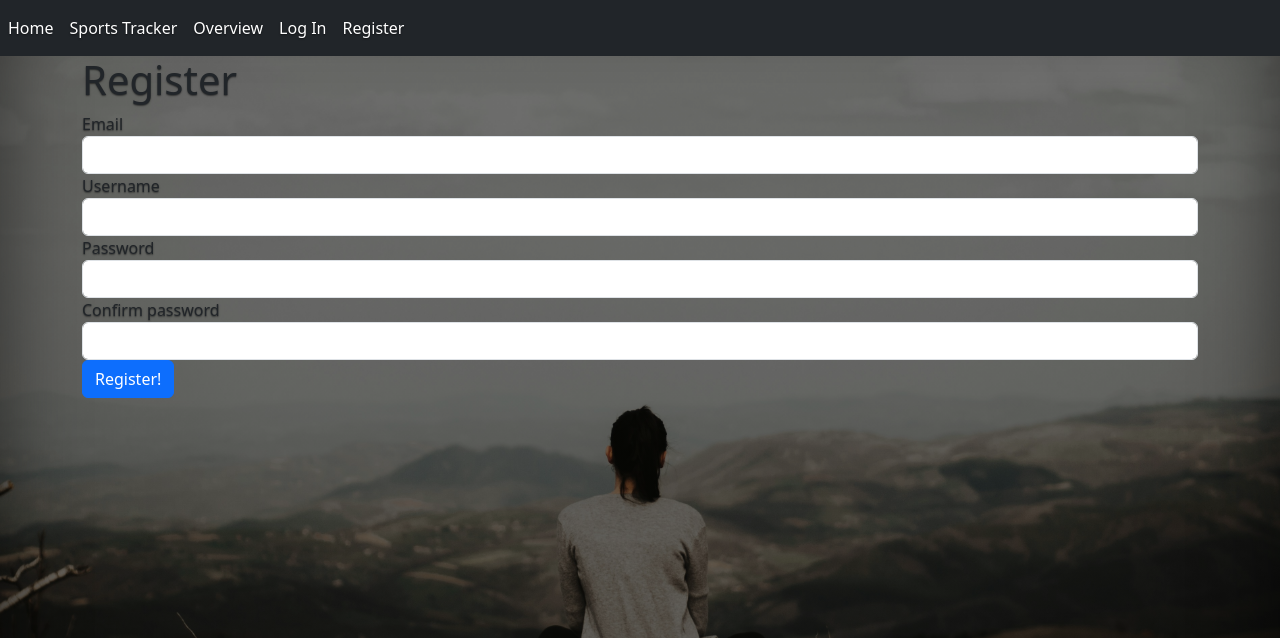
After one commit to AndreWe93/webdev-project-me, a Flask app: page /register in a window 1280 px wide. The commit adds this page. Shown: the top 638 px of the page. Run offline with Flask 3, Linux system fonts and the light colour scheme.

Commit message:
registration form and user db

```diff
--- a/app.py
+++ b/app.py
@@ -1,7 +1,7 @@
 from myproject import app, db
-from flask import render_template, url_for, redirect
-from myproject.forms import AddRun
-from myproject.models import Run
+from flask import render_template, url_for, redirect, flash
+from myproject.forms import AddRun, LoginForm, RegistrationForm
+from myproject.models import Run, User
 from datetime import datetime
 from sqlalchemy import func
 
@@ -30,7 +30,7 @@ def overview():
     total_km = db.session.query(func.sum(Run.kilometers)).scalar()  # Sum all kilometers
     return render_template('overview.html', total_km=total_km)
 
-@app.route('/reset_db', methods=['POST'])
+@app.route('/reset_db', methods=['GET', 'POST'])
 def reset_db():
     # Delete all entries in the Run table
     db.session.query(Run).delete()
@@ -38,6 +38,25 @@ def reset_db():
 
     return redirect(url_for('overview'))  # Redirect back to the overview page
 
+@app.route('/login', methods=['GET','POST'])
+def login():
+    form = LoginForm()
+    return render_template('login.html',form=form)
+
+@app.route('/register', methods=['GET','POST'])
+def register():
+    form = RegistrationForm()
+
+    if form.validate_on_submit():
+        user = User(email=form.email.data,
+                    username=form.username.data,
+                    password=form.password.data)
+
+        db.session.add(user)
+        db.session.commit()
+        flash('Thanks for registering! Now you can login!')
+        return redirect(url_for('login'))
+    return render_template('register.html', form=form)
 
 if __name__ == '__main__':
     app.run(debug=True)
--- a/myproject/forms.py
+++ b/myproject/forms.py
@@ -1,8 +1,32 @@
 from flask_wtf import FlaskForm
-from wtforms import IntegerField, SubmitField
-from wtforms.validators import DataRequired
+from wtforms import IntegerField, SubmitField, StringField, PasswordField
+from wtforms.validators import DataRequired,Email,EqualTo
+from wtforms import ValidationError
+from myproject.models import User
 
 class AddRun(FlaskForm):
-
     kilometers = IntegerField('How many kilometers did you run today?')
     submit = SubmitField('Save')
+
+class LoginForm(FlaskForm):
+    email = StringField('Email', validators=[DataRequired(), Email()])
+    password = PasswordField('Password', validators=[DataRequired()])
+    submit = SubmitField('Log In')
+
+
+class RegistrationForm(FlaskForm):
+    email = StringField('Email', validators=[DataRequired(),Email()])
+    username = StringField('Username', validators=[DataRequired()])
+    password = PasswordField('Password', validators=[DataRequired(), EqualTo('pass_confirm', message='Passwords Must Match!')])
+    pass_confirm = PasswordField('Confirm password', validators=[DataRequired()])
+    submit = SubmitField('Register!')
+
+    def validate_email(self, field):
+        # Check if not None for that user email!
+        if User.query.filter_by(email=field.data).first():
+            raise ValidationError('Your email has been registered already!')
+
+    def validate_username(self, field):
+        # Check if not None for that username!
+        if User.query.filter_by(username=field.data).first():
+            raise ValidationError('Sorry, that username is taken!')
--- a/myproject/templates/base.html
+++ b/myproject/templates/base.html
@@ -25,6 +25,12 @@
       <li class="nav-item">
         <a class="nav-link" href="{{ url_for('overview') }}">Overview</a>
       </li>
+      <li class="nav-item">
+        <a class="nav-link" href="{{ url_for('login') }}">Log In</a>
+      </li>
+      <li class="nav-item">
+        <a class="nav-link" href="{{ url_for('register') }}">Register</a>
+      </li>
     </ul>
   </nav>
   <div class="container">
--- /dev/null
+++ b/myproject/templates/register.html
@@ -0,0 +1,59 @@
+{% extends "base.html" %}
+{% block content %}
+  <h1>Register</h1>
+  <form method="POST" action="">
+      {{ form.hidden_tag() }}
+
+      <div class="form-group">
+          {{ form.email.label }}<br>
+          {{ form.email(class="form-control") }}
+          {% if form.email.errors %}
+              <div class="text-danger">
+                  {% for error in form.email.errors %}
+                      <p>{{ error }}</p>
+                  {% endfor %}
+              </div>
+          {% endif %}
+      </div>
+
+      <div class="form-group">
+          {{ form.username.label }}<br>
+          {{ form.username(class="form-control") }}
+          {% if form.username.errors %}
+              <div class="text-danger">
+                  {% for error in form.username.errors %}
+                      <p>{{ error }}</p>
+                  {% endfor %}
+              </div>
+          {% endif %}
+      </div>
+
+      <div class="form-group">
+          {{ form.password.label }}<br>
+          {{ form.password(class="form-control") }}
+          {% if form.password.errors %}
+              <div class="text-danger">
+                  {% for error in form.password.errors %}
+                      <p>{{ error }}</p>
+                  {% endfor %}
+              </div>
+          {% endif %}
+      </div>
+
+      <div class="form-group">
+          {{ form.pass_confirm.label }}<br>
+          {{ form.pass_confirm(class="form-control") }}
+          {% if form.pass_confirm.errors %}
+              <div class="text-danger">
+                  {% for error in form.pass_confirm.errors %}
+                      <p>{{ error }}</p>
+                  {% endfor %}
+              </div>
+          {% endif %}
+      </div>
+
+      <div class="form-group">
+          {{ form.submit(class="btn btn-primary") }}
+      </div>
+  </form>
+{% endblock %}
```
Also changed, not shown: migrations/versions/eae887d5104d_users_table.py (added, +42 -0 lines), myproject/models.py (+23 -0 lines), myproject/templates/login.html (added, +10 -0 lines), myproject/data.sqlite.
